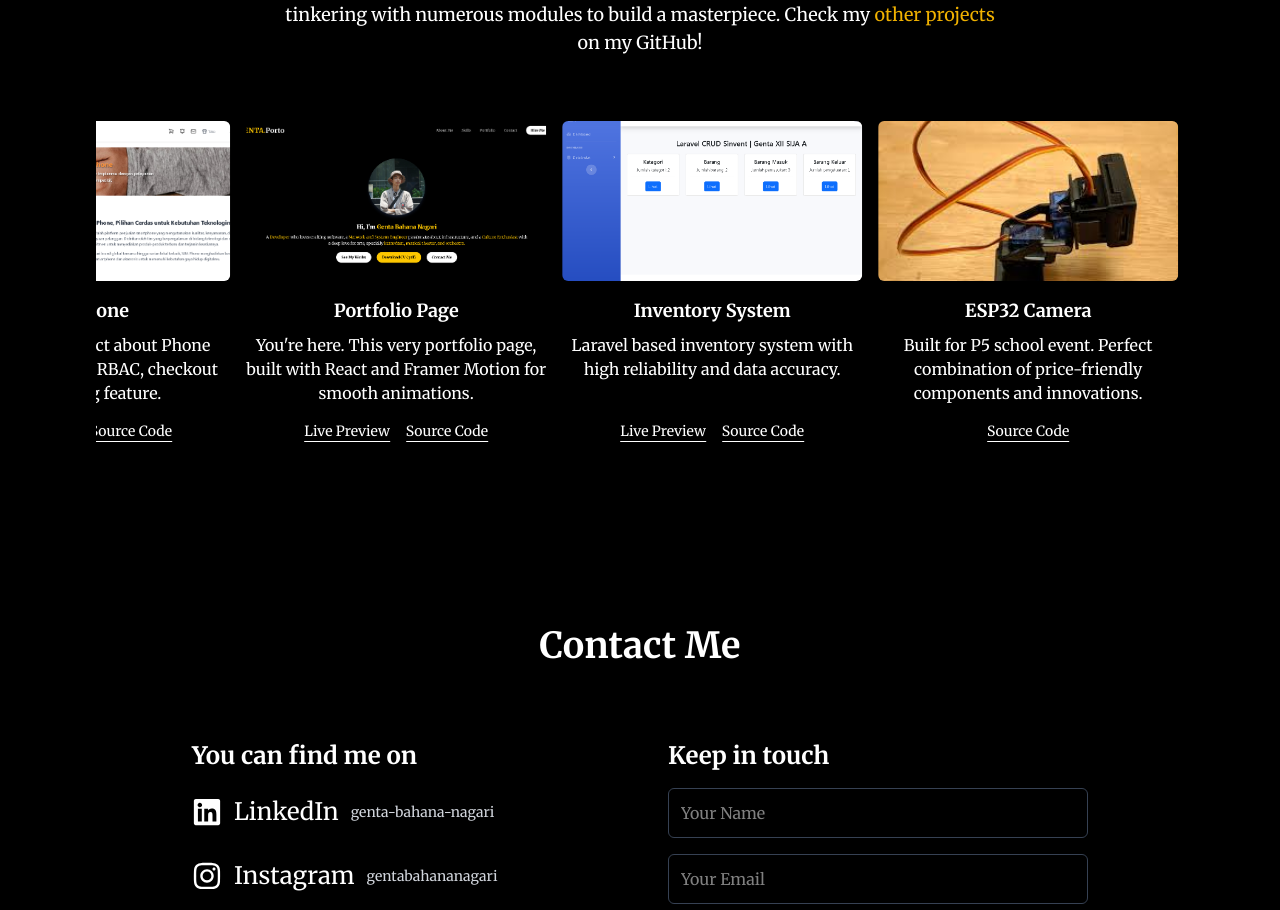
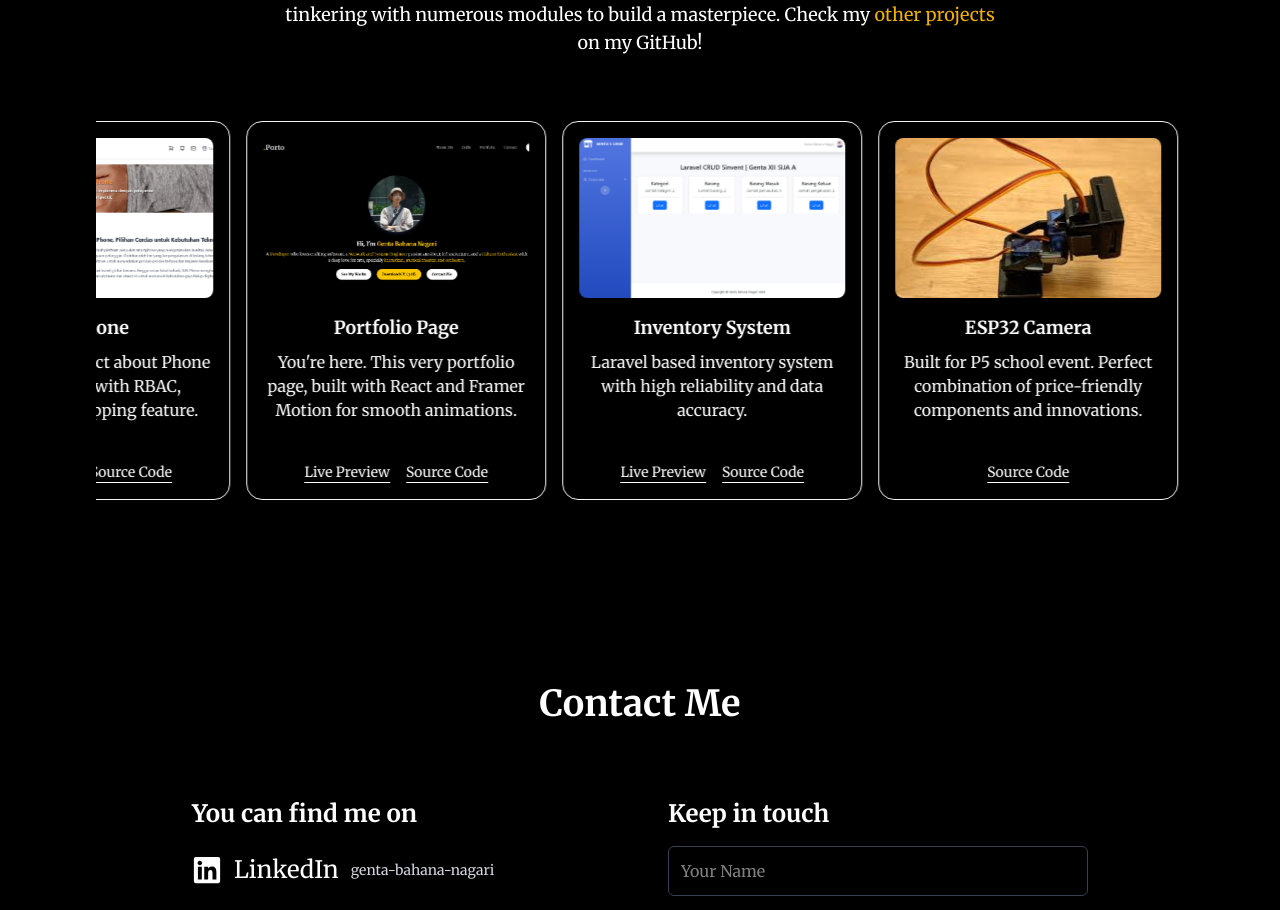
Before and after one commit to genta-bahana-nagari/portfolio-page, a React (Vite) app: page / in a window 1280 px wide. Shown: the part 2401-3311 px from the top of the page. Built offline with nearby package versions, Linux system fonts and the light colour scheme; a web font is replaced by a local one.

Commit message:
style: add border and more rounded image

```diff
--- a/src/components/porto_cards/ProjectCards.jsx
+++ b/src/components/porto_cards/ProjectCards.jsx
@@ -3,7 +3,8 @@ import { motion } from "framer-motion";
 const ProjectCard = ({ name, desc, image, previewLink, codeLink }) => {
   return (
     <motion.div
-      className="flex flex-col justify-between bg-black text-white shadow-lg rounded-lg h-full w-full"
+      className="flex flex-col justify-between border border-gray-100 p-4 bg-black text-white shadow-lg rounded-2xl h-full w-full cursor-pointer backdrop-blur-md
+        hover:shadow-gray-400/60 hover:-translate-y-3 transition-all duration-300 ease-in-out"
       initial={{ scale: 0.95, opacity: 0 }}
       animate={{ scale: 1, opacity: 1 }}
       transition={{ duration: 0.5 }}
@@ -12,7 +13,7 @@ const ProjectCard = ({ name, desc, image, previewLink, codeLink }) => {
         <img
           src={image}
           alt={name}
-          className="h-36 md:h-40 w-full object-cover rounded-md mb-4"
+          className="h-36 md:h-40 w-full object-cover rounded-lg mb-4"
         />
       )}
 
```
